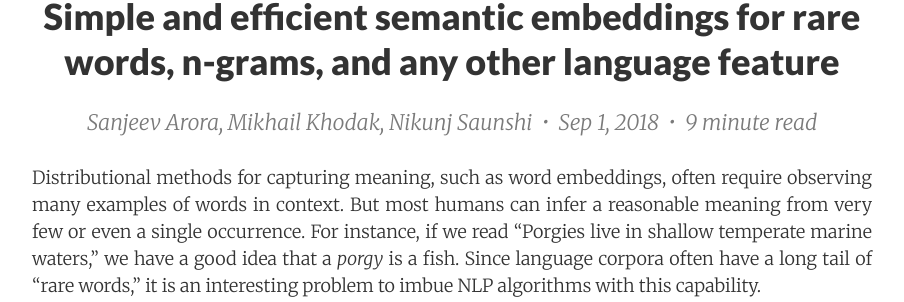
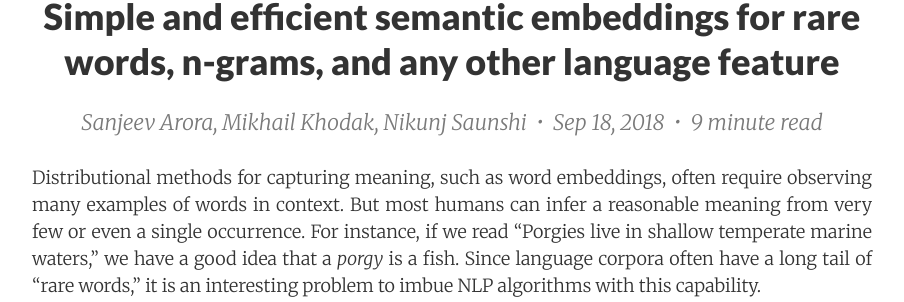
Before and after one commit to offconvex/offconvex.github.io, a Jekyll site: the page built from _posts/2018-09-18-alacarte.md, in a window 1280 px wide and 900 px high. Shown: the part 350-652 px from the top of the window, without its empty margins (188-1092 px from the left). Built offline with Jekyll 4.4.1, drawn with Linux system fonts in a browser that asks for light colours; nearby versions of some CDN libraries; formulas are drawn with MathJax 3; comment, search, counter and statistics services are not loaded; some of the changed lines change nothing that is shown.

Commit message:
Update 2018-09-18-alacarte.md

```diff
--- a/_posts/2018-09-18-alacarte.md
+++ b/_posts/2018-09-18-alacarte.md
@@ -1,9 +1,9 @@
 ---
 layout:     post
 title:      Simple and efficient semantic embeddings for rare words, n-grams, and any other language feature
-date:       2018-09-01 10:00:00
+date:       2018-09-18 9:00:00
 author:     Sanjeev Arora, Mikhail Khodak, Nikunj Saunshi
-visible:    False
+visible:    True
 ---
 
 Distributional methods for capturing meaning, such as word embeddings, often require observing many examples of words in context. But most humans can infer a reasonable meaning from very few or even a single occurrence. For instance,  if we read "Porgies live in shallow temperate marine waters," we have a good idea that a *porgy* is a fish. Since language corpora often have a long tail of "rare words," it is an interesting problem to imbue NLP algorithms with this capability.
```
